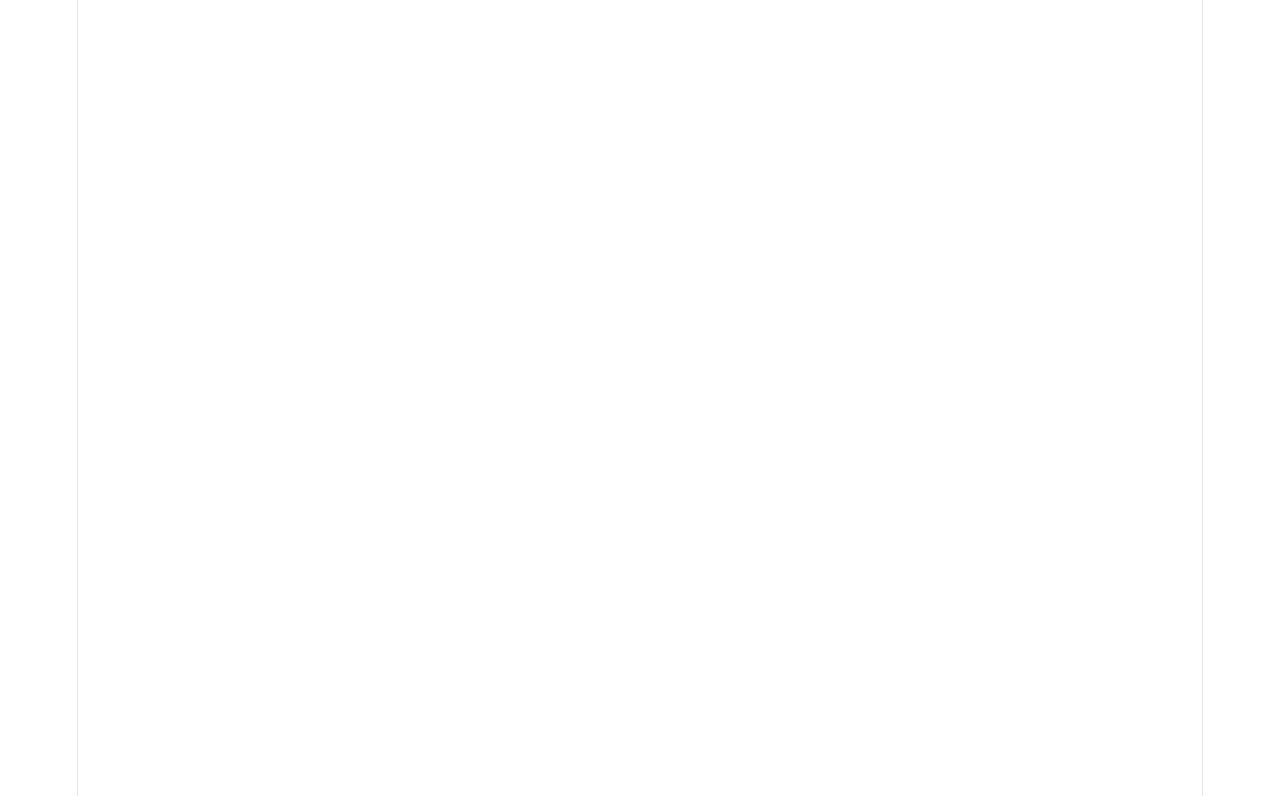
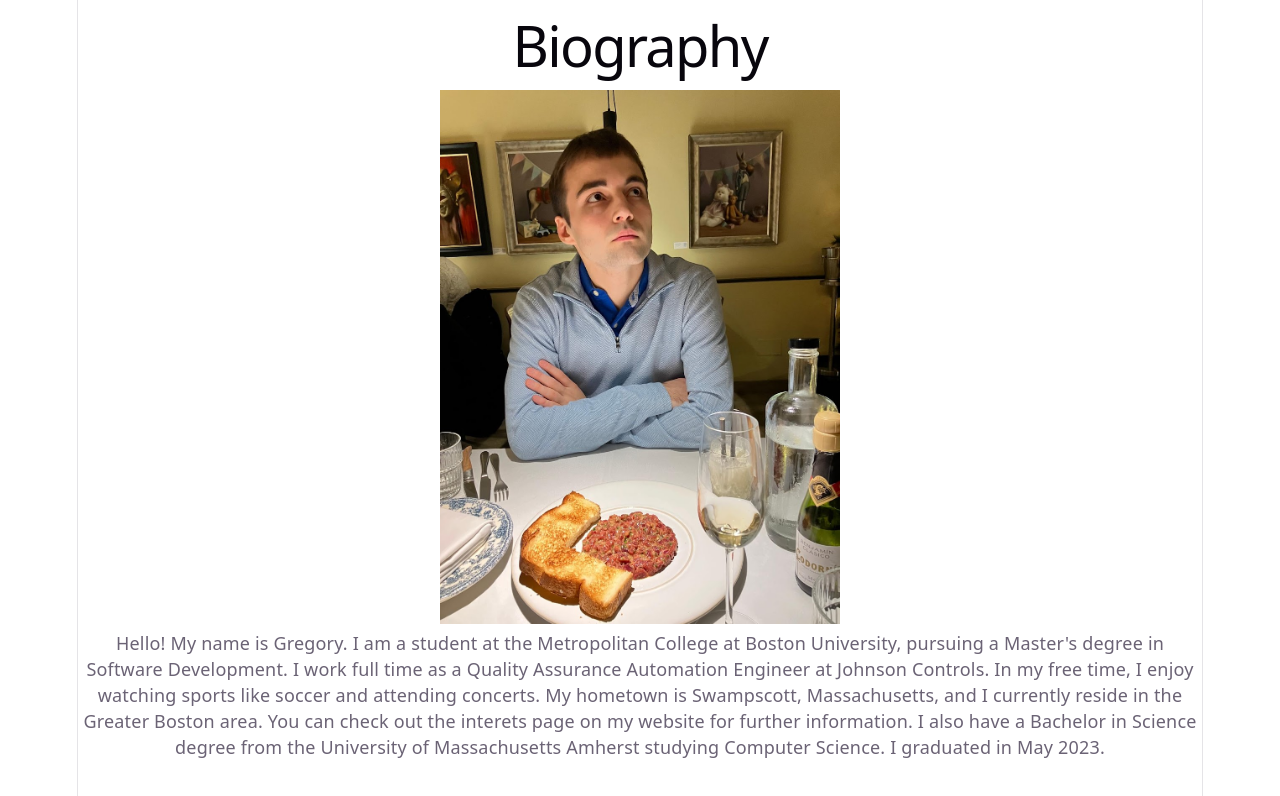
Before and after one commit to ggrimaylo23/TermProject-React, a React (Vite) app in the folder term-project-react/: page /biography in a window 1280 px wide. Before the commit this address had no page. Shown: the top 796 px of the page. Built offline with nearby package versions, Linux system fonts and the light colour scheme.

Commit message:
Implemented a Biography page

```diff
--- a/term-project-react/src/App.jsx
+++ b/term-project-react/src/App.jsx
@@ -1,5 +1,6 @@
 import Interests from "./components/Interests"
 import { Routes, Route } from "react-router-dom"
+import Biography from "./components/Biography"
 
 function App() {
 
@@ -8,6 +9,7 @@ function App() {
       <Routes>
         <Route path="/" element={<h1> Home </h1>} />
         <Route path="/interests" element={<Interests />} />
+        <Route path="/biography" element={<Biography />} />
       </Routes>
     </div>
   )
--- /dev/null
+++ b/term-project-react/src/components/Biography.jsx
@@ -0,0 +1,21 @@
+import bioImg from "../assets/biopic.jpg";
+export default function Biography() {
+    return (
+        <main>
+            <h1>Biography</h1>
+
+            <img src={bioImg} alt="biopic" className="biopic-img"/>
+            <p>Hello! My name is Gregory. I am a student at the Metropolitan College at Boston University, pursuing a
+                Master's degree in Software Development. I work full time as a Quality Assurance Automation Engineer at
+                Johnson Controls.
+
+                In my free time, I enjoy watching sports like soccer and attending concerts.
+                My hometown is Swampscott, Massachusetts, and I currently reside in the Greater Boston area. You can check out
+                the interets page on my website for further information.
+
+                I also have a Bachelor in Science degree from the University of Massachusetts Amherst studying Computer Science.
+                I graduated in May 2023.
+            </p>
+        </main>
+    )
+}
--- a/term-project-react/src/index.css
+++ b/term-project-react/src/index.css
@@ -121,3 +121,9 @@ code {
   max-width: 100%;
   height: auto;
 }
+
+.biopic-img {
+  width: 400px;
+  max-width: 100%;
+  height: auto;
+}
```
Also changed, not shown: term-project-react/src/assets/biopic.jpg (added).
